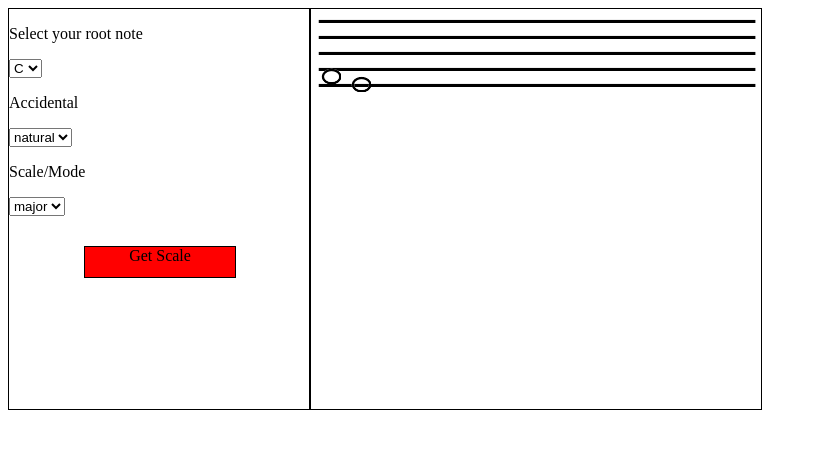
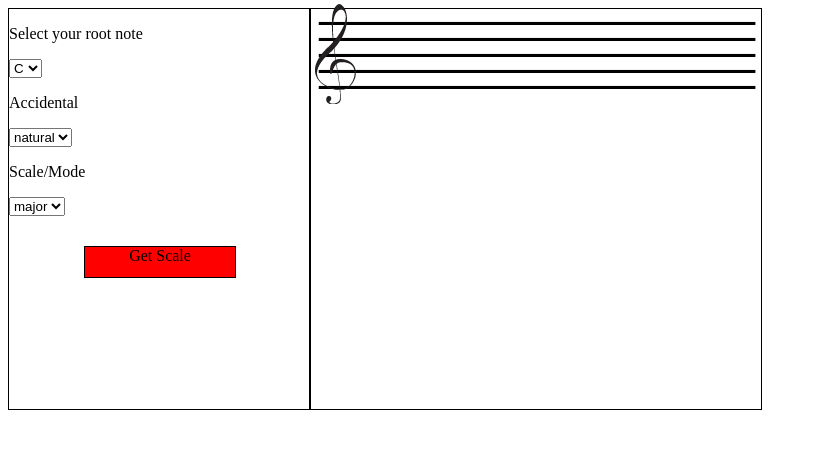
Before and after one commit to gremartin/p3.sandboxforgreg.com, a PHP site: page / in a window 1280 px wide. Shown: the top 449 px of the page, without its empty margins (0-817 px from the left). Run offline with PHP 8.4, Linux system fonts and the light colour scheme; some libraries are stand-ins or nearby versions.

Commit message:
added whole note and treble clef artwork for scale drawing, added divs for images to be added to drawing and styled them to show up appropriately, added initial js code to draw appropriate notes for scale

```diff
--- a/css/scale-finder.css
+++ b/css/scale-finder.css
@@ -1,20 +1,49 @@
 .staff{
 	height: 8px;
+
+}
+.staff img{
+
 }
 #f_line, #d_line, #b_line, #g_line, #e_line{
 	background-image: url("../images/line.png");
 	background-repeat: no-repeat;
-	background-position: 50% 50%;
+	background-position: 50% 100%;
 
 }
-img#note{
+#clef{
 	float:left;
-	margin-left: 10px;
+	margin-left: 4px;
 	margin-top: -5px;
 }
+#img_0 img{
+	margin-left: 25px;
+	margin-top: -5px;
+}
+#img_1 img{
+	margin-left: 70px;
 
+}
+#img_2 img{
+	margin-left: 115px;
+}
+#img_3 img{
+	margin-left: 160px;
+}
+#img_4 img{
 
+	margin-left: 205px;
+}
+#img_5 img{
 
+	margin-left: 250px;
+}
+#img_6 img{
+	margin-left: 295px;
+}
+#img_7 img{
+	margin-left: 340px;
+}
 #user_input{
 	width: 300px;
 	height: 400px;
@@ -26,7 +55,7 @@ img#note{
 	height: 400px;
 	border: 1px solid black;
 	float:left;
-	font-family: serif;
+	font-family: fantasy;
 }
 #button{
 	width: 150px;
--- a/index.php
+++ b/index.php
@@ -39,7 +39,7 @@
 			<div id="button">Get Scale</div> <!-- Div for action button-->
 		</div> <!-- end of user_input div-->
 		<div id="output">
-			<div id="scale_output"></div>
+			<div id="clef"><img src='images/treble_clef.png'/></div>
 			<div id="g_space" class="staff"></div>
 			<div id="f_line" class="staff" ></div>
 			<div id="e_space"class="staff"></div>
@@ -48,12 +48,13 @@
 			<div id="b_line" class="staff" ></div>
 			<div id="a_space" class="staff"></div>
 			<div id="g_line" class="staff"></div>
-			<div id="f_space"class="staff" ><img id="note" src='images/circle.png'/></div>
-			<div id="e_line" class="staff" ><img id="note" src='images/circle.png'/></div>
+			<div id="f_space"class="staff" ></div>
+			<div id="e_line" class="staff" ></div>
 			<div id="d_space" class="staff"></div>
 			<div id="c_line" class="staff"></div>
 			<div id="b_space" class="staff"></div>
-			<div id="a_line"class="staff" ></div>
+			<div id="a_line" class="staff" ></div>
+			<div id="scale_output"></div>
 		</div> <!--end outputdiv-->
 	</div> <!--end page div-->
 <script src="js/scale-finder.js"></script>
--- a/js/scale-finder.js
+++ b/js/scale-finder.js
@@ -50,22 +50,46 @@ $('#button').click(function(){
 	//assign variable to match against tonic_notes indexes
 	var tonic_array = tonic.toLowerCase() + "_notes";
 	console.log(tonic_array);
+	//get notes array to choose scale notes from
 	for(i in tonic_notes){
 		if(i == tonic_array)
 		notes = tonic_notes[i];
 	}
+	//get scales array to choose notes from notes array
 	for(i in scales){
 		if(i == selected_scale)
 		scale_indexes = scales[i];
 	}
 	console.log(scale_indexes);
 	console.log(notes);
-	var degree = 0;
-	for(i in scale_indexes){
-		user_scale[degree] =  notes[scale_indexes[i]];
-		degree= degree + 1;
+	//find notes in notes array that match indexes for chosen scale and assign to new array
+	for(var i = 0; i < scale_indexes.length; i++){
+		user_scale[i] =  notes[scale_indexes[i]];
+	}
+	//draw notes to grid:
+	//first, start with scales to be started on spaces
+	if((user_scale[0].charAt() == "B")){
+		for(var i = 0; i < user_scale.length; i++){
+			//get first letter of div for note to be drawn to
+			var div_id = user_scale[i].charAt();
+				if(i % 2 == 0){
+					div_id = "#" + div_id.toLowerCase() + "_space";
+				}
+				else div_id = "#" + div_id.toLowerCase() + "_line";
+				var img_str = "<div id='img_" + i +"'><img src='images/whole_note.png'/></div>";
+				console.log(img_str);
+				$(div_id).append(img_str);
+				//create new class for each div with
+				//$(div_id).addClass('note_' + i);
+				/*var number_px = (90 * i) +'px';
+				console.log(number_px);
+				$('#img_'+i +'').css('margin-left', 'number_px');*/
+				div_id = '';
+		}
+
 
 	}
+	/*$('#b_space').html("<img class = 'note' src='images/whole_note.png'/>");*/
 	var message = tonic + ' ' + selected_scale +':<br><br>';
 	for(i in user_scale){
 		message = message + (user_scale[i] + ' ');
```
Also changed, not shown: images/treble_clef.png (added), images/whole_note.png (added).
